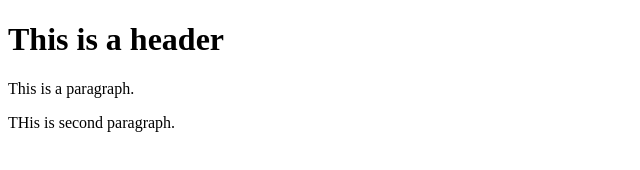
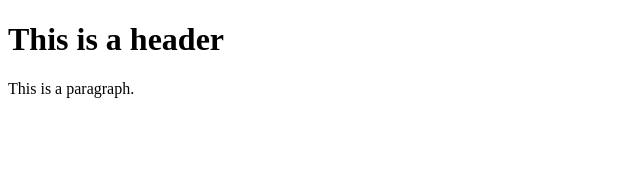
Before and after one commit to Manojms1997/AngularJsTutorial, a plain HTML site: page index.html in a window 1280 px wide. Shown: the whole page, without its empty margins (0-640 px from the left). Drawn offline with Linux system fonts and the light colour scheme.

Commit message:
fourth commit

```diff
--- a/index.html
+++ b/index.html
@@ -8,6 +8,5 @@
     <p>
         This is a paragraph.
     </p>
-    <p> THis is second paragraph.</p>
 </body>
 </html>
```
